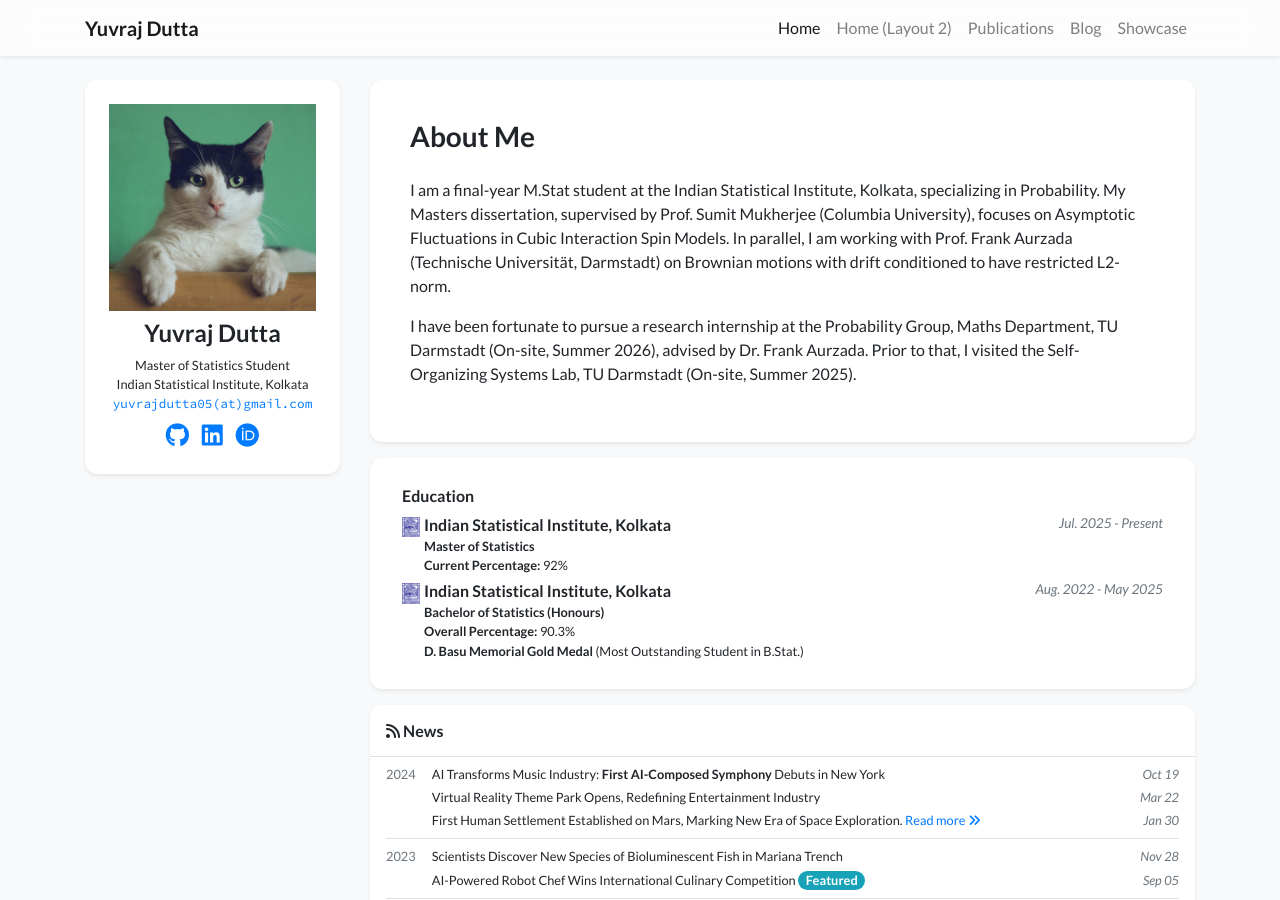
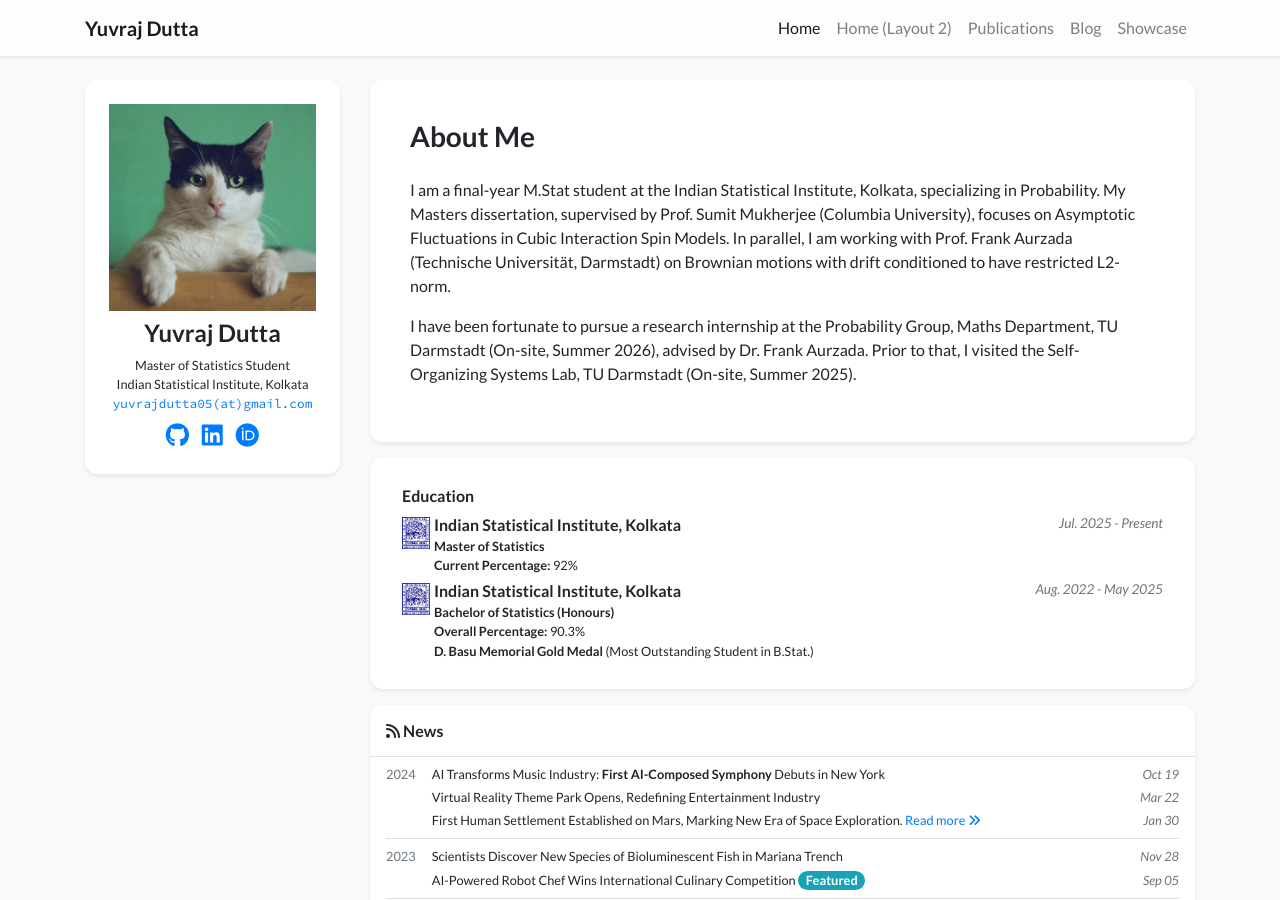
Before and after one commit to yuvrajdutta05/academic-homepage-test, a Jekyll site: the page built from index.html, in a window 1280 px wide and 900 px high. Built offline with Jekyll 4.4.1, drawn with Linux system fonts in a browser that asks for light colours; nearby versions of some CDN libraries; a style sheet for code colours, icons or effects is not loaded.

Commit message:
Update profile again

```diff
--- a/_includes/widgets/experience_card.html
+++ b/_includes/widgets/experience_card.html
@@ -10,7 +10,7 @@
                             <ul class="list-unstyled mb-1">
                                 {% for item in site.data.profile.education %}
                                 <li class="media mb-1">
-                                    <img src="{{ item.logo | relative_url }}" alt="{{ item.name }}" style="width: 18px;" class="mr-1 mt-1">
+                                    <img src="{{ item.logo | relative_url }}" alt="{{ item.name }}" style="width: 28px;" class="mr-1 mt-1">
                                     <div class="media-body">
 
                                         <div class="d-flex">
```
